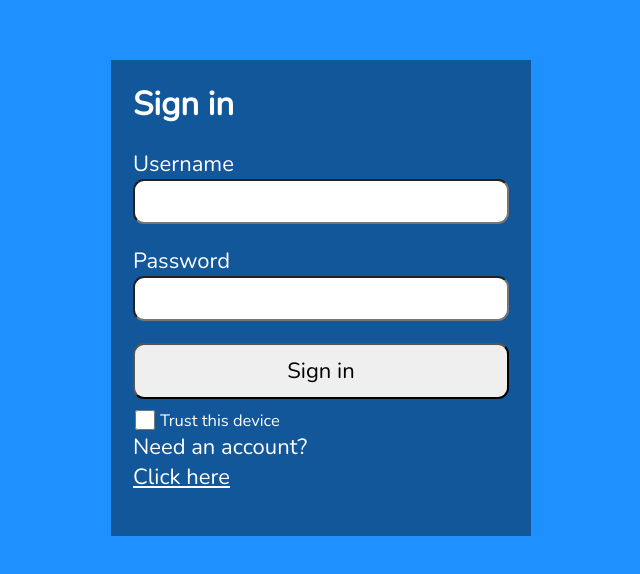
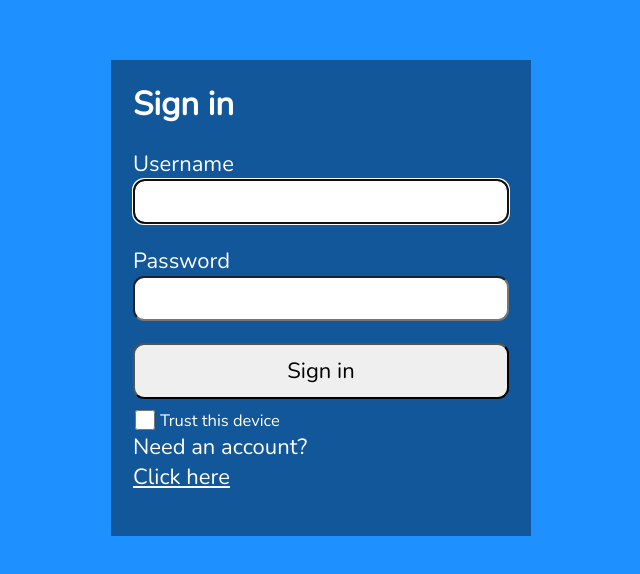
Before and after one commit to mb-dir/react-auth-fe, a React (Create React App) app: page /login in a window 1280 px wide. Shown: the part 102-676 px from the top of the page, without its empty margins (319-959 px from the left). Built offline with nearby package versions, Linux system fonts and the light colour scheme.

Commit message:
Focus first input in each form

```diff
--- a/src/components/Editor/Editor.js
+++ b/src/components/Editor/Editor.js
@@ -1,15 +1,20 @@
+import { useEffect } from "react";
 import { Link } from "react-router-dom";
 import { useForm } from "react-hook-form";
 import useAxiosPrivate from "../../hooks/useAxiosPrivate";
 
 export const Editor = () => {
   const fetchData = useAxiosPrivate();
-  const { register, formState: { errors }, handleSubmit } = useForm({
+  const { register, formState: { errors }, handleSubmit, setFocus } = useForm({
     defaultValues: {
       firstName: "",
       lastName: "",
     },
   });
+
+  useEffect(() => {
+    setFocus("firstName");
+  }, []);
 
   const onSubmit = async ({ firstName, lastName }) => {
     try {
--- a/src/components/Login/Login.js
+++ b/src/components/Login/Login.js
@@ -7,7 +7,13 @@ import { useForm } from "react-hook-form";
 export const Login = () => {
   const { setAuth } = useAuth();
   const fetchData = useAxios();
-  const { register, handleSubmit, formState: { errors }, setValue } = useForm({
+  const {
+    register,
+    handleSubmit,
+    formState: { errors },
+    setValue,
+    setFocus,
+  } = useForm({
     defaultValues: {
       username: "",
       password: "",
@@ -33,6 +39,10 @@ export const Login = () => {
     [ setValue ]
   );
 
+  useEffect(() => {
+    setFocus("username");
+  }, []);
+
   const handleCheckboxChange = e => {
     const isChecked = e.target.checked;
     localStorage.setItem("persist", isChecked);
@@ -47,7 +57,7 @@ export const Login = () => {
   const location = useLocation();
   const from = location?.state?.from?.pathname || "/";
 
-  const handleLogin = (accessToken, username ) => {
+  const handleLogin = (accessToken, username) => {
     setAuth({ user: username, accessToken });
     navigate(from, { replace: true });
   };
--- a/src/components/Register/Register.js
+++ b/src/components/Register/Register.js
@@ -18,6 +18,7 @@ export const Register = () => {
     watch,
     setError,
     clearErrors,
+    setFocus
   } = useForm({
     defaultValues: {
       username: "",
@@ -44,6 +45,10 @@ export const Register = () => {
     },
     [ passwordValue, confirmPasswordValue, setError, clearErrors ]
   );
+
+  useEffect(()=>{
+    setFocus("username");
+  }, [])
 
   const onSubmit = async ({ username, password }) => {
     try {
```
